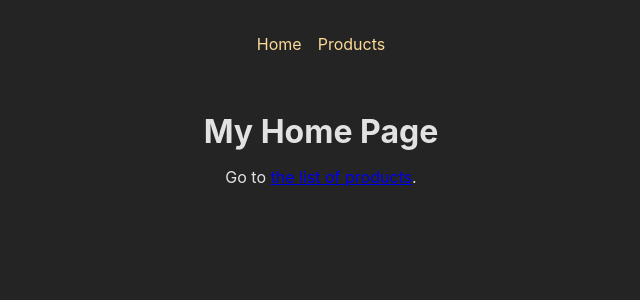
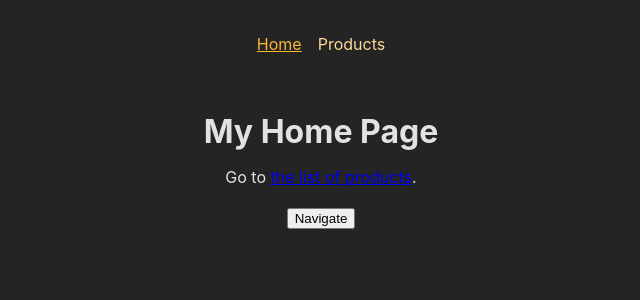
Before and after one commit to BanderMohammed2000/React-Router, a React (Create React App) app: page / in a window 1280 px wide. Shown: the top 300 px of the page, without its empty margins (319-959 px from the left). Built offline with nearby package versions, Linux system fonts and the light colour scheme.

Commit message:
Navigating Programmatically

```diff
--- a/src/components/MainNavigation.js
+++ b/src/components/MainNavigation.js
@@ -1,4 +1,4 @@
-import { Link } from "react-router-dom";
+import { NavLink } from "react-router-dom";
 
 import classes from "./MainNavigation.module.css";
 
@@ -8,10 +8,25 @@
       <nav>
         <ul className={classes.list}>
           <li>
-            <Link to="/">Home</Link>
+            <NavLink
+              to="/"
+              className={({ isActive }) =>
+                isActive ? classes.active : undefined
+              }
+              end
+            >
+              Home
+            </NavLink>
           </li>
           <li>
-            <Link to="/products">Products</Link>
+            <NavLink
+              to="/products"
+              className={({ isActive }) =>
+                isActive ? classes.active : undefined
+              }
+            >
+              Products
+            </NavLink>
           </li>
         </ul>
       </nav>
--- a/src/pages/Home.js
+++ b/src/pages/Home.js
@@ -1,12 +1,20 @@
-import { Link } from "react-router-dom";
+import { Link, useNavigate } from "react-router-dom";
 
 function HomePage() {
+  const navigate = useNavigate();
+
+  function navigateHandler() {
+    navigate("/products");
+  }
   return (
     <>
       <h1>My Home Page</h1>
       <p>
         Go to <Link to="/products">the list of products</Link>.
       </p>
+      <p>
+        <button onClick={navigateHandler}>Navigate</button>
+      </p>
     </>
   );
 }
```
Also changed, not shown: src/components/MainNavigation.module.css (line endings or trailing spaces).
